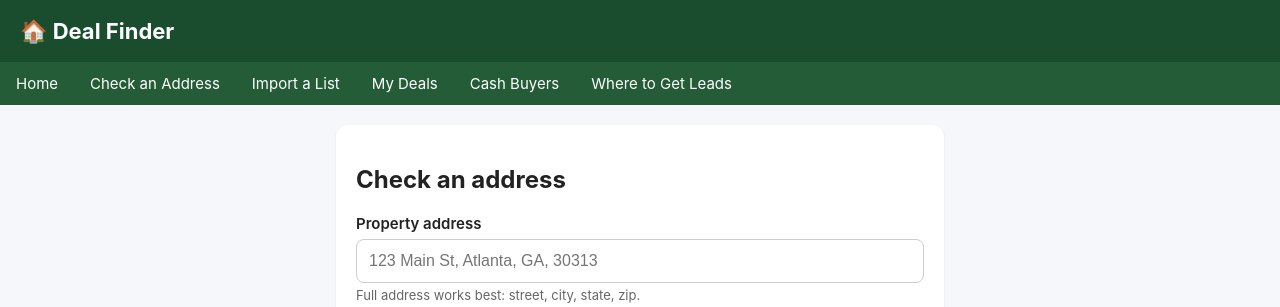
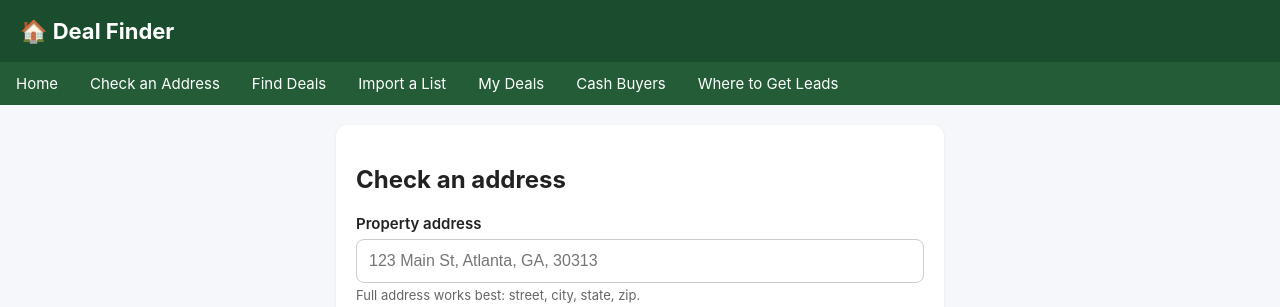
Before and after one commit to ceoace/Deal-finder, a Flask app: page /check in a window 1280 px wide. Shown: the top 307 px of the page. Run offline with Flask 3, Linux system fonts and the light colour scheme.

Commit message:
Add 'Find Deals' link to navigation

```diff
--- a/templates/base.html
+++ b/templates/base.html
@@ -118,6 +118,7 @@
     <nav>
         <a href="{{ url_for('home') }}">Home</a>
         <a href="{{ url_for('check') }}">Check an Address</a>
+        <a href="{{ url_for('discover') }}">Find Deals</a>
         <a href="{{ url_for('import_leads') }}">Import a List</a>
         <a href="{{ url_for('deals') }}">My Deals</a>
         <a href="{{ url_for('buyers') }}">Cash Buyers</a>
```
